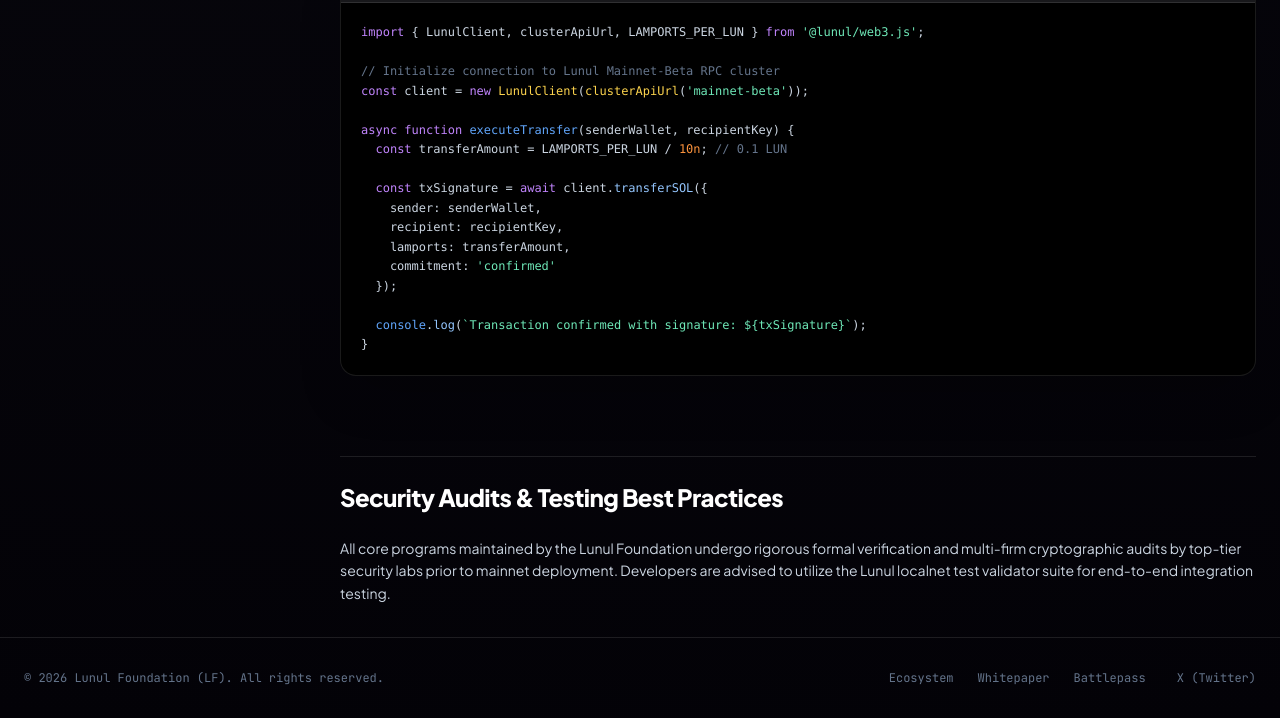
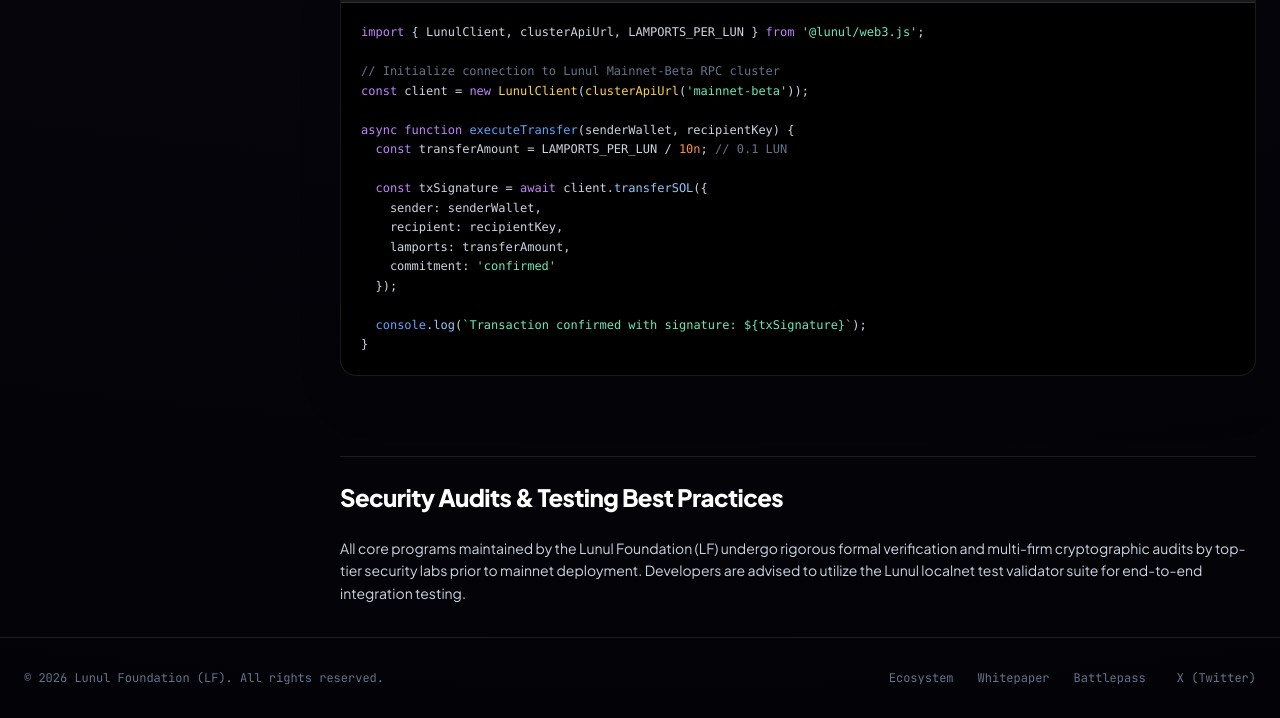
Before and after one commit to lunul-dev/documentation, a website: page index.html in a window 1280 px wide. Shown: the part 3752-4470 px from the top of the page. Drawn offline with nearby package versions, Linux system fonts and the light colour scheme.

Commit message:
Update security section text for clarity

```diff
--- a/index.html
+++ b/index.html
@@ -397,7 +397,7 @@
       <section id="security" class="space-y-6 pt-6 border-t border-white/10">
         <h2 class="text-2xl font-extrabold text-white tracking-tight">Security Audits & Testing Best Practices</h2>
         <p class="text-slate-300 text-sm leading-relaxed">
-          All core programs maintained by the Lunul Foundation undergo rigorous formal verification and multi-firm cryptographic audits by top-tier security labs prior to mainnet deployment. Developers are advised to utilize the Lunul localnet test validator suite for end-to-end integration testing.
+          All core programs maintained by the Lunul Foundation (LF) undergo rigorous formal verification and multi-firm cryptographic audits by top-tier security labs prior to mainnet deployment. Developers are advised to utilize the Lunul localnet test validator suite for end-to-end integration testing.
         </p>
       </section>
 
```
